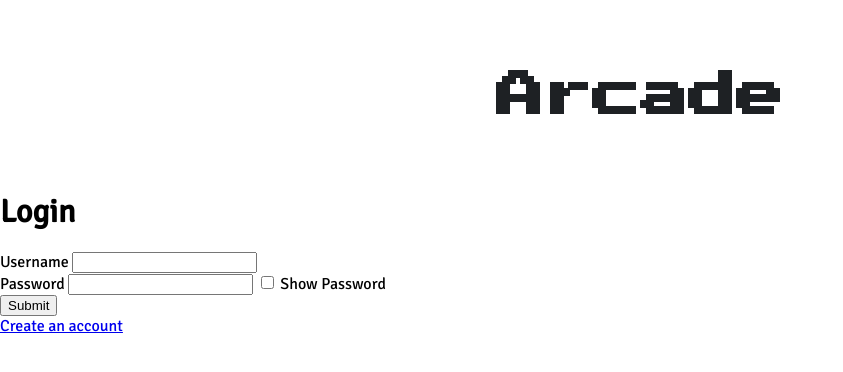
After one commit to alexbrahos/Webmaster_Hackathon, a PHP site: page /html/login.html in a window 1280 px wide. The commit adds this page. Shown: the top 372 px of the page, without its empty margins (0-843 px from the left). Run offline with PHP 8.4, Linux system fonts and the light colour scheme.

Commit message:
login pages

```diff
--- /dev/null
+++ b/css/login.css
@@ -0,0 +1,10 @@
+/*
+  Filename: login.css
+
+  History:
+  02/15/23 - created file and format the login  (GN)
+*/
+
+.formWrap {
+    display: ;
+}
--- /dev/null
+++ b/html/login.html
@@ -0,0 +1,82 @@
+<!--
+    Filename: login.html
+    HTML for the Login Page
+
+    History:
+    02/15/23 - create file & format form (GN)
+-->
+
+<!DOCTYPE html>
+<html lang="en">
+<head>
+    <meta charset="UTF-8">
+    <meta http-equiv="X-UA-Compatible" content="IE=edge">
+    <meta name="viewport" content="width=device-width, initial-scale=1.0">
+
+    <!--CSS-->
+    <link rel="stylesheet" href="../css/main.css">
+    <link rel="stylesheet" href="../css/login.css">
+    <link rel="stylesheet" href="../css/animations.css">
+
+    <!--Google Font APIs-->
+    <!--Title Fonts-->
+    <link rel="stylesheet" href="https://fonts.googleapis.com/css?family=Press%20Start%202P">
+    <!--Regular Fonts-->
+    <link rel="stylesheet"
+          href="https://fonts.googleapis.com/css?family=Signika">
+    <style>
+      #title {
+        font-family: 'Press Start 2P';
+      }
+
+      body, button {
+        font-family: 'Signika';
+      }
+    </style>
+
+    <title>Alpha Arcade</title>
+
+</head>
+<body>
+    <!--Main Title-->
+    <div class="header">
+        <h1 id="title">Arcade</h1>
+    </div>
+
+    <!--Login Form-->
+    <div class="formWrap">
+
+        <form action="">
+            <div class="formHeader">
+                <h1>Login</h1>
+            </div>
+
+            <!--Username field-->
+            <div class="formField">
+                <label for="username">Username</label>
+                <input type="text" class="formInput" name="username" id="username">
+            </div>
+
+            <!--Password field-->
+            <div class="formField">
+                <label for="password">Password</label>
+                <input type="password" class="formInput" name="password" id="password">
+                <input type="checkbox" id="showPassword" onclick="togglePassword()"> Show Password
+            </div>
+
+            <!--Submit button-->
+            <input type="submit" id="submitBtn" value="Submit" class="submitbtn">
+
+            <!--Sign up button-->
+            <div class="formFooter">
+                <a href="../html/index.html">Create an account</a>
+            </div>
+        </form>
+
+    </div>
+
+
+    <!--Load the javascript-->
+    <script src="../js/login.js"></script>
+</body>
+</html>
--- /dev/null
+++ b/js/login.js
@@ -0,0 +1,21 @@
+/*
+ * Filename: login.js
+ *
+ * History:
+ * 02/15/23
+ */
+
+/*
+    Event Handlers
+*/
+// Toggle Password
+function togglePassword() {
+    var x = document.getElementById("password");
+
+    if(x.type === "password") {
+        x.type = "text";
+    }
+    else {
+        x.type = "password";
+    }
+}
```
Also changed, not shown: css/main.css (line endings or trailing spaces).
